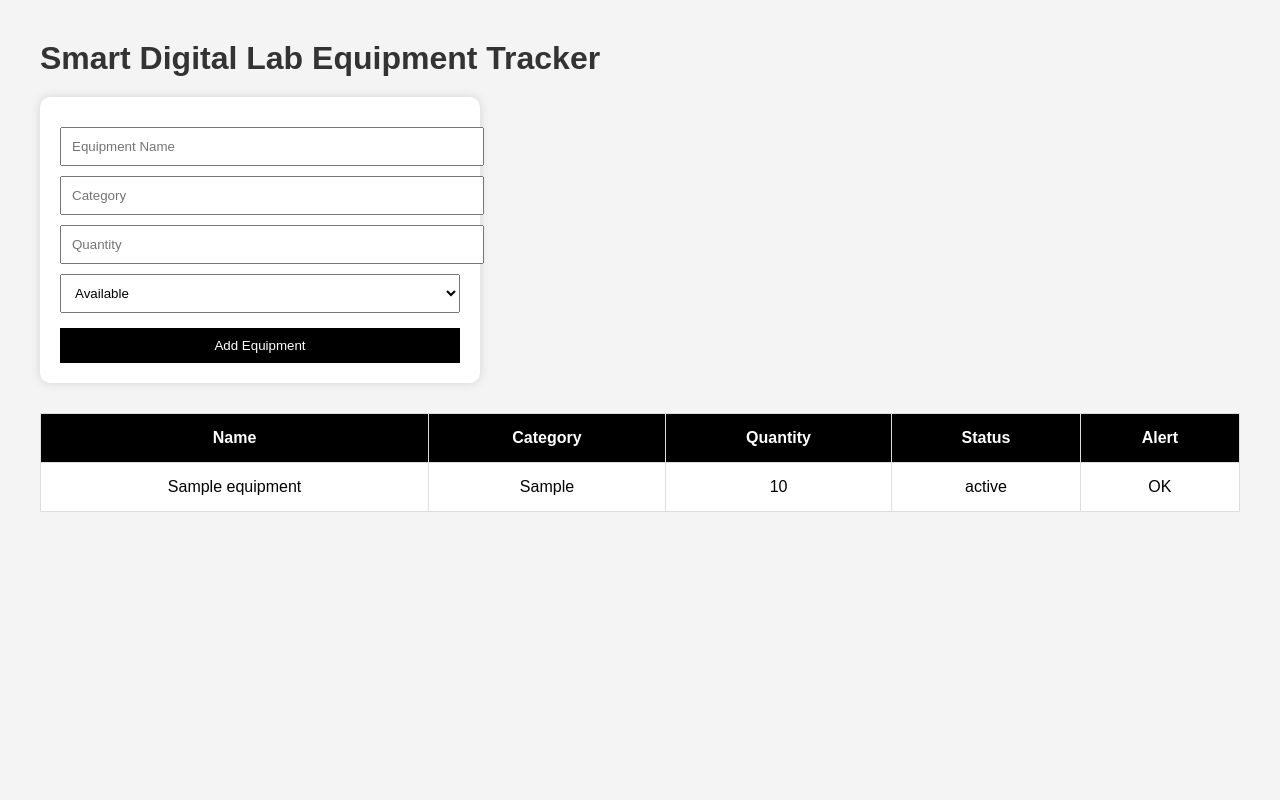
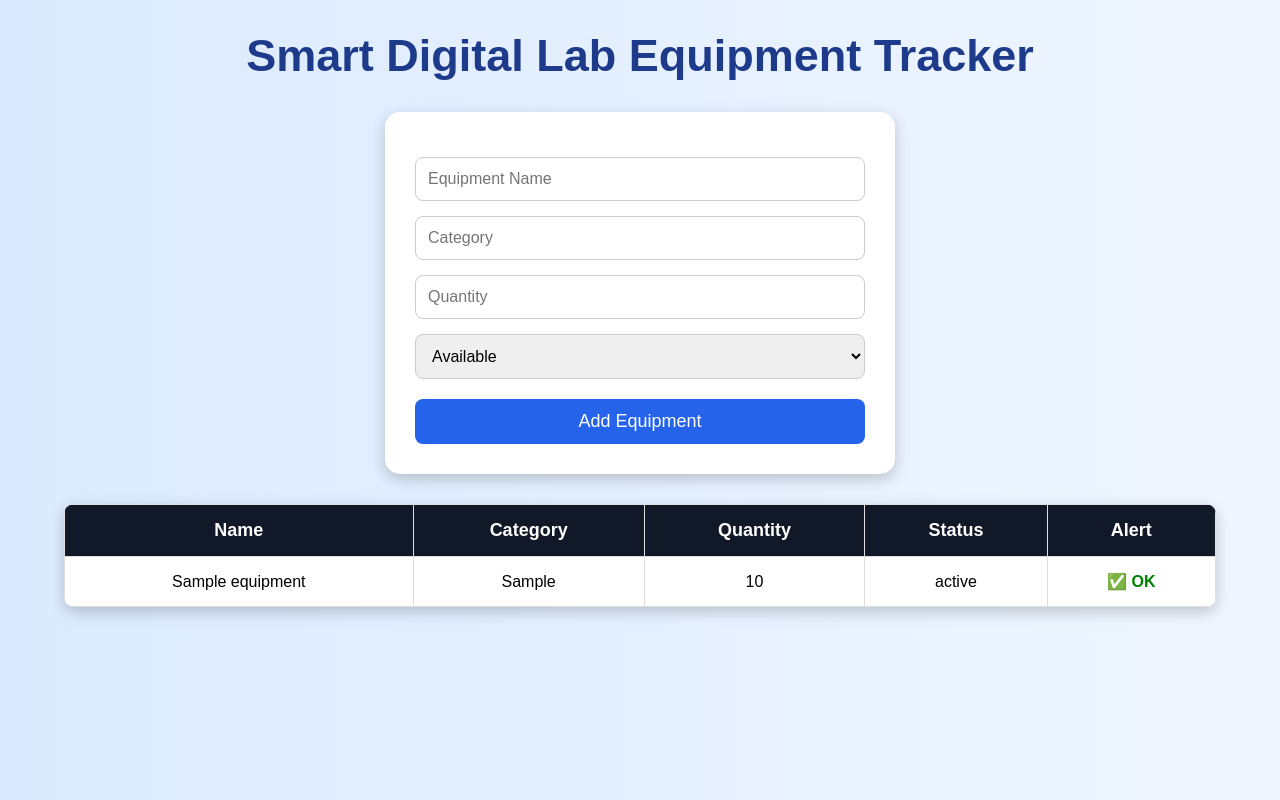
Before and after one commit to Dishams-blip/smart-lab-equipment-tracker, a Flask app: page / in a window 1280 px wide. Run offline with Flask 3, Linux system fonts and the light colour scheme; tables that the repository leaves empty hold one stand-in row (values such as "Sample post").

Commit message:
Updated frontend UI design

```diff
--- a/templates/index.html
+++ b/templates/index.html
@@ -7,65 +7,90 @@
 
     <style>
 
-        body {
+        body{
             font-family: Arial, sans-serif;
-            margin: 40px;
-            background-color: #f4f4f4;
+            margin: 0;
+            padding: 0;
+            background: linear-gradient(to right, #dbeafe, #eff6ff);
         }
 
-        h1 {
-            color: #333;
-            margin-bottom: 20px;
+        h1{
+            text-align: center;
+            color: #1e3a8a;
+            margin-top: 30px;
+            font-size: 45px;
         }
 
-        form {
+        form{
             background: white;
-            padding: 20px;
-            border-radius: 10px;
-            width: 400px;
-            margin-bottom: 30px;
-            box-shadow: 0px 0px 10px lightgray;
+            padding: 30px;
+            border-radius: 15px;
+            width: 450px;
+            margin: 30px auto;
+            box-shadow: 0px 5px 15px rgba(0,0,0,0.2);
         }
 
-        input, select {
+        input, select{
             width: 100%;
-            padding: 10px;
-            margin-top: 10px;
+            padding: 12px;
+            margin-top: 15px;
+            border-radius: 8px;
+            border: 1px solid #ccc;
+            font-size: 16px;
+            box-sizing: border-box;
         }
 
-        button {
-            margin-top: 15px;
+        button{
+            margin-top: 20px;
             width: 100%;
-            padding: 10px;
-            background-color: black;
+            padding: 12px;
+            background: #2563eb;
             color: white;
             border: none;
+            border-radius: 8px;
+            font-size: 18px;
             cursor: pointer;
         }
 
-        button:hover {
-            background-color: #333;
+        button:hover{
+            background: #1d4ed8;
         }
 
-        table {
-            width: 100%;
+        table{
+            width: 90%;
+            margin: 30px auto;
             border-collapse: collapse;
             background: white;
+            box-shadow: 0px 5px 15px rgba(0,0,0,0.2);
+            border-radius: 10px;
+            overflow: hidden;
         }
 
-        th {
-            background: black;
+        th{
+            background: #111827;
             color: white;
+            padding: 15px;
+            font-size: 18px;
         }
 
-        th, td {
+        th, td{
             padding: 15px;
             border: 1px solid #ddd;
             text-align: center;
         }
 
-        .low-stock {
+        tr:hover{
+            background: #f3f4f6;
+        }
+
+        .low-stock{
             color: red;
+            font-weight: bold;
+            font-size: 16px;
+        }
+
+        .ok-stock{
+            color: green;
             font-weight: bold;
         }
 
@@ -143,7 +168,9 @@
 
                 {% else %}
 
-                    OK
+                    <span class="ok-stock">
+                        ✅ OK
+                    </span>
 
                 {% endif %}
 
```
